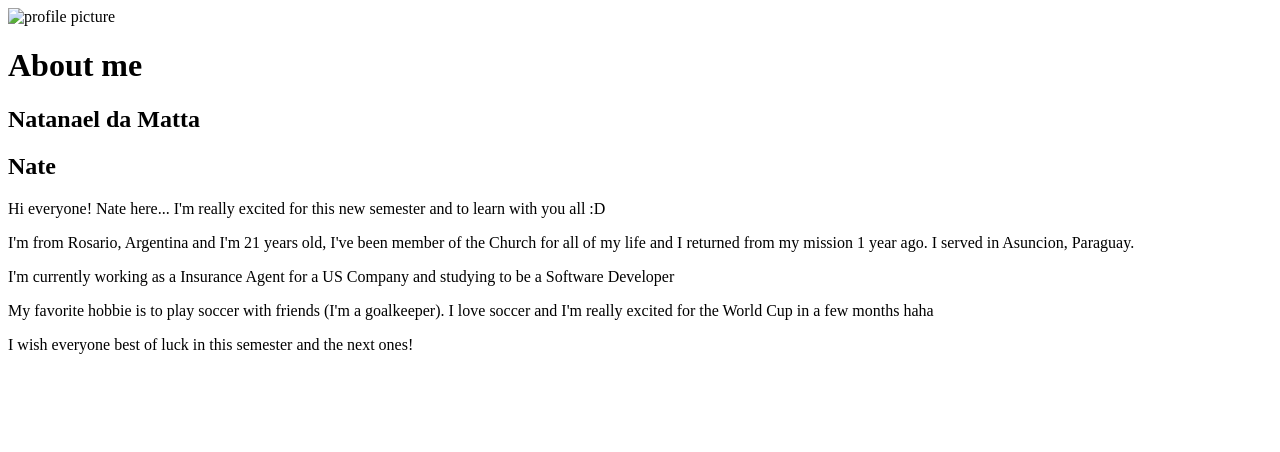
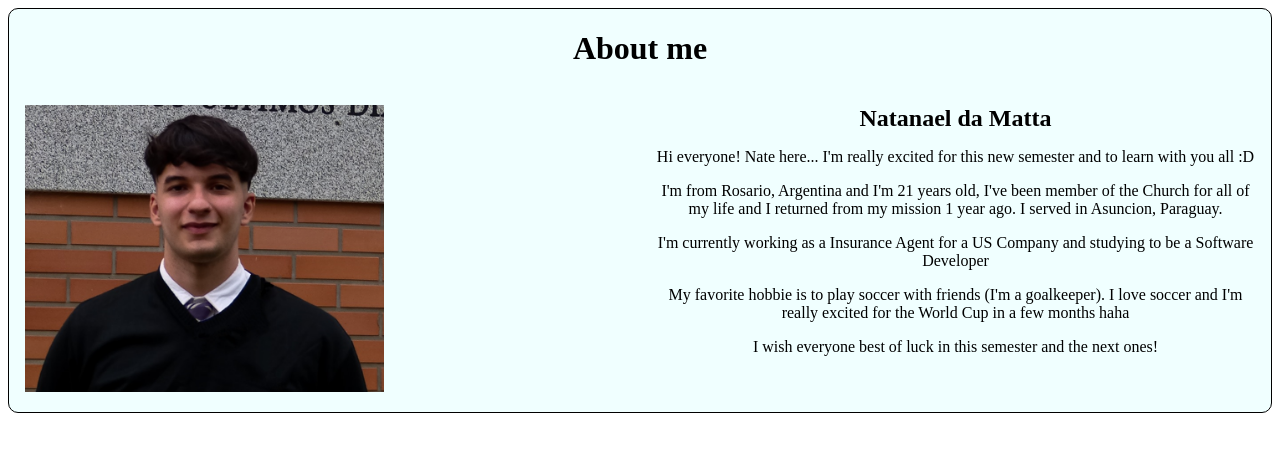
Before and after one commit to ndamatta/WDD130-BYU-Idaho, a plain HTML site: page aboutme/index.html in a window 1280 px wide. Drawn offline with Linux system fonts and the light colour scheme.

Commit message:
added a bit of css and minor changes

```diff
--- a/aboutme/index.html
+++ b/aboutme/index.html
@@ -4,14 +4,15 @@
     <meta charset="UTF-8">
     <meta http-equiv="X-UA-Compatible" content="IE=edge">
     <meta name="viewport" content="width=device-width, initial-scale=1.0">
+    <link rel="stylesheet" href="styles/main.css">
     <title>About me!</title>
 </head>
 <body>
     <main>
-        <img src="imgages\pfp.png" alt="profile picture">
-        <h1>About me</h1>
+        <h1 class="title">About me</h1>
+        <div class="image"><img src="images/pfp.png" alt="profile picture"></div>
+        <div class="text">
             <h2>Natanael da Matta</h2>
-        <h2>Nate</h2>
             <p>
                 Hi everyone! Nate here... I'm really excited for this new semester and to learn with you all :D
             </p>
@@ -23,6 +24,7 @@
                 My favorite hobbie is to play soccer with friends (I'm a goalkeeper). I love soccer and I'm really excited for the World Cup in a few months haha
             </p>
             <p>I wish everyone best of luck in this semester and the next ones!</p>
+        </div>
     </main>
 </body>
 </html>
--- /dev/null
+++ b/aboutme/styles/main.css
@@ -0,0 +1,24 @@
+main {
+    display: grid;
+    grid-template-columns: repeat(2, 1fr);
+    background-color: azure;
+    border-radius: 10px;
+    border: 1px solid black;
+}
+.title {
+    grid-column: 1/4;
+    text-align: center;
+}
+.image {
+    grid-column: 1;
+    justify-content: center;
+    align-items: center;
+    margin: 1rem;
+}
+img {width: 60%;}
+.text {
+    grid-column: 2;
+    text-align: center;
+    margin: 1rem;
+}
+.text h2 {margin: 0;}
```
Lines whose indentation alone changed are shown as unchanged.
